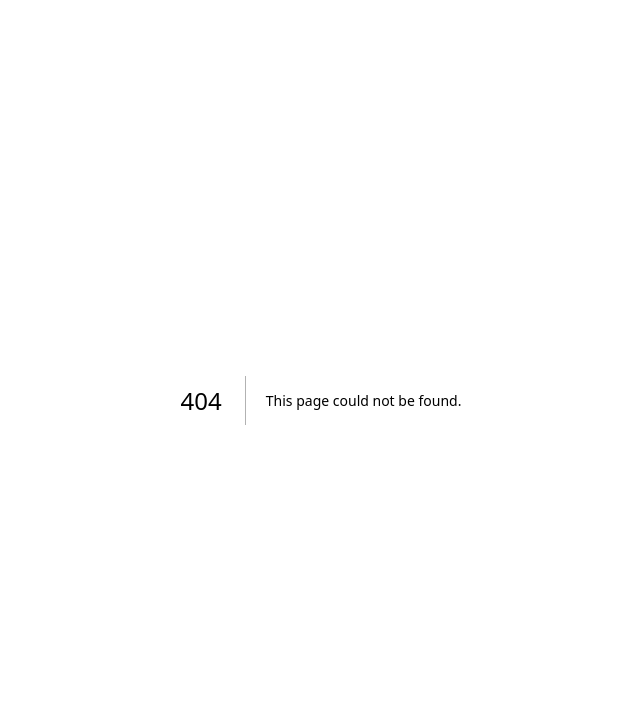
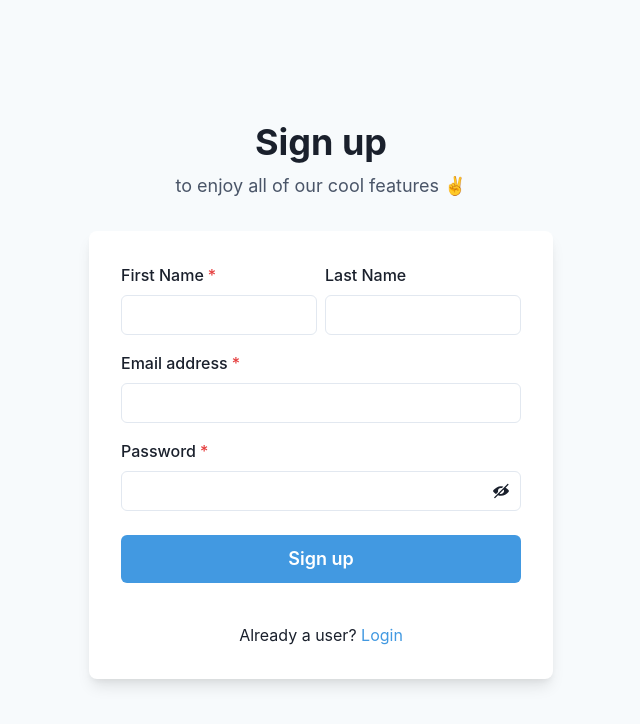
Before and after one commit to RichardSchwarcz/video-gallery-v2, a Next.js app: page /signup in a window 1280 px wide. Before the commit this address had no page. Shown: the top 724 px of the page, without its empty margins (319-959 px from the left). Built offline with nearby package versions, Linux system fonts and the light colour scheme.

Commit message:
create signup page

```diff
--- /dev/null
+++ b/src/pages/signup.tsx
@@ -0,0 +1,106 @@
+import { useState } from 'react'
+import { ViewIcon, ViewOffIcon } from '@chakra-ui/icons'
+import {
+  Box,
+  Button,
+  Flex,
+  FormControl,
+  FormLabel,
+  Heading,
+  HStack,
+  Input,
+  InputGroup,
+  InputRightElement,
+  Link,
+  Stack,
+  Text,
+  useColorModeValue,
+} from '@chakra-ui/react'
+
+export default function SignupCard() {
+  const [showPassword, setShowPassword] = useState(false)
+
+  return (
+    <Flex
+      minH="100vh"
+      align="center"
+      justify="center"
+      bg={useColorModeValue('gray.50', 'gray.800')}
+    >
+      <Stack spacing={8} mx="auto" maxW="lg" py={12} px={6}>
+        <Stack align="center">
+          <Heading fontSize="4xl" textAlign="center">
+            Sign up
+          </Heading>
+          <Text fontSize="lg" color="gray.600">
+            to enjoy all of our cool features ✌️
+          </Text>
+        </Stack>
+        <Box
+          rounded="lg"
+          bg={useColorModeValue('white', 'gray.700')}
+          boxShadow="lg"
+          p={8}
+        >
+          <Stack spacing={4}>
+            <HStack>
+              <Box>
+                <FormControl id="firstName" isRequired>
+                  <FormLabel>First Name</FormLabel>
+                  <Input type="text" />
+                </FormControl>
+              </Box>
+              <Box>
+                <FormControl id="lastName">
+                  <FormLabel>Last Name</FormLabel>
+                  <Input type="text" />
+                </FormControl>
+              </Box>
+            </HStack>
+            <FormControl id="email" isRequired>
+              <FormLabel>Email address</FormLabel>
+              <Input type="email" />
+            </FormControl>
+            <FormControl id="password" isRequired>
+              <FormLabel>Password</FormLabel>
+              <InputGroup>
+                <Input type={showPassword ? 'text' : 'password'} />
+                <InputRightElement h="full">
+                  <Button
+                    variant="ghost"
+                    onClick={() =>
+                      setShowPassword((showPassword) => !showPassword)
+                    }
+                  >
+                    {showPassword ? <ViewIcon /> : <ViewOffIcon />}
+                  </Button>
+                </InputRightElement>
+              </InputGroup>
+            </FormControl>
+            <Stack spacing={10} pt={2}>
+              <Button
+                loadingText="Submitting"
+                size="lg"
+                bg="blue.400"
+                color="white"
+                _hover={{
+                  bg: 'blue.500',
+                }}
+              >
+                Sign up
+              </Button>
+            </Stack>
+            <Stack pt={6}>
+              <Text align="center">
+                Already a user?{' '}
+                <Link color="blue.400" href="/signin">
+                  Login
+                </Link>
+              </Text>
+            </Stack>
+          </Stack>
+        </Box>
+      </Stack>
+    </Flex>
+  )
+}
```
